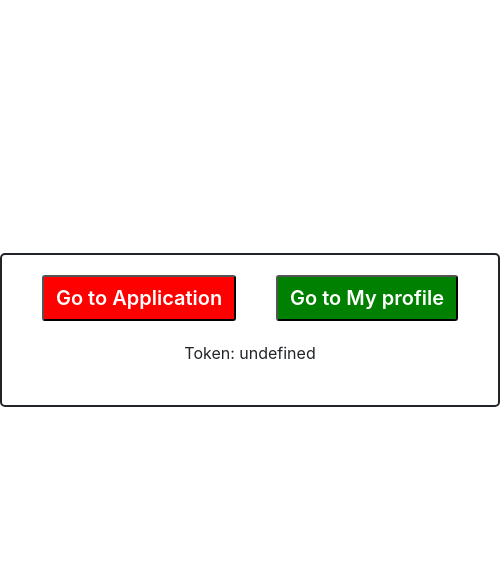
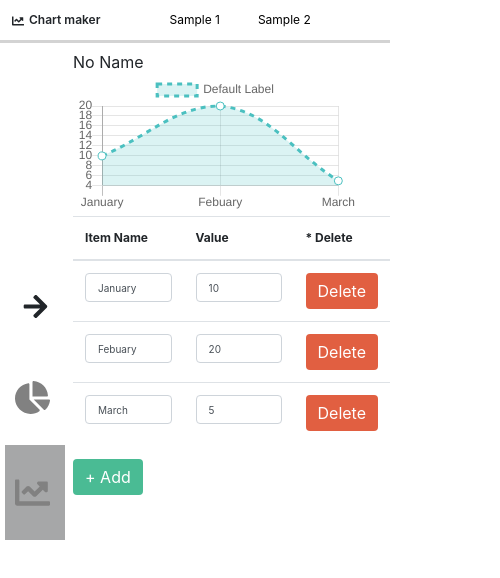
Before and after one commit to DuyNguyenvt/chart-creator, a React app: page / in a window 390 px wide. Shown: the whole page, 500 px wide, since content can reach past the window. Built offline with nearby package versions, Linux system fonts and the light colour scheme.

Commit message:
feat(responsive): mobile version ready

```diff
--- a/src/components/Form/TableInput/index.js
+++ b/src/components/Form/TableInput/index.js
@@ -1,6 +1,6 @@
 import React from "react";
 import styled from "styled-components";
-import PropTypes from "prop-types";
+// import PropTypes from "prop-types";
 import { Input } from "reactstrap";
 
 const Wrapper = styled.div`
@@ -11,7 +11,7 @@ function TableInput(props) {
   const { myProps, ...restProps } = props;
   return (
     <Wrapper>
-      <Input {...restProps} />
+      <Input className="font-xs-i" {...restProps} />
     </Wrapper>
   );
 }
--- a/src/containers/App/index.js
+++ b/src/containers/App/index.js
@@ -10,9 +10,9 @@ function App() {
   return (
     <>
       <Switch>
-        <Route exact path="/" component={TestSeedScreen} />
-        <Route exact path="/author/profile" component={MyProfile} />
-        <Route path="/home" component={Home} />
+        {/* <Route exact path="/" component={TestSeedScreen} />
+        <Route exact path="/author/profile" component={MyProfile} /> */}
+        <Route path="/" component={Home} />
         <Redirect to="/" />
       </Switch>
     </>
--- a/src/containers/Home/components/ChartMaker/ChartForm/index.js
+++ b/src/containers/Home/components/ChartMaker/ChartForm/index.js
@@ -12,7 +12,7 @@ function ChartForm(props) {
   const { currentChart, form, setField, setValues } = props;
 
   return (
-    <Wrapper>
+    <Wrapper className="font-md">
       {currentChart === DEFINE_NAV_CHART_TYPE.SPLINE_CHART.ENUM && (
         <LineChartForm form={form} setField={setField} setValues={setValues} />
       )}
--- a/src/containers/Home/components/ChartMaker/DoughnutChartForm/index.js
+++ b/src/containers/Home/components/ChartMaker/DoughnutChartForm/index.js
@@ -1,5 +1,3 @@
-// ! Notic: i will not use formik to handle this form.
-// ! sHowever, i recommend you guy use formik as it is the best =))
 import React from "react";
 import PropTypes from "prop-types";
 import styled from "styled-components";
@@ -94,13 +92,13 @@ function NewRow(props) {
 
   return (
     <tr>
-      <th scope="row">
+      <td>
         <TableInput
           onChange={handleChangeItemName}
           value={_.get(itemData, "label")}
           placeholder="Add Item Name"
         />
-      </th>
+      </td>
       <td>
         <TableInput
           onChange={handleChangeItemValue}
--- a/src/containers/Home/components/ChartMaker/Header/index.js
+++ b/src/containers/Home/components/ChartMaker/Header/index.js
@@ -12,6 +12,10 @@ const Wrapper = styled.div`
   display: flex;
   align-items: center;
   padding: 0px 12px;
+  /* font-size: 15px;
+  @media (max-width: 500px) {
+    font-size: 11px;
+  } */
 `;
 
 const HeaderTitle = styled.div`
@@ -48,7 +52,7 @@ const NavWrapper = styled.div`
 function Header(props) {
   const { handleNavSample, currentNavItem } = props;
   return (
-    <Wrapper>
+    <Wrapper className="font-md">
       <HeaderTitle>
         <span>
           <FaChartLine />
--- a/src/containers/Home/components/ChartMaker/LineChartForm/index.js
+++ b/src/containers/Home/components/ChartMaker/LineChartForm/index.js
@@ -94,13 +94,13 @@ function NewRow(props) {
 
   return (
     <tr>
-      <th scope="row">
+      <td>
         <TableInput
           onChange={handleChangeItemName}
           value={_.get(itemData, "label")}
           placeholder="Add Item Name"
         />
-      </th>
+      </td>
       <td>
         <TableInput
           onChange={handleChangeItemValue}
--- a/src/containers/Home/index.js
+++ b/src/containers/Home/index.js
@@ -1,14 +1,12 @@
 import React from "react";
 import { Route, Switch, Redirect } from "react-router-dom";
-import "themes/css/App.css";
-import "bootstrap/dist/css/bootstrap.css";
 import ChartMaker from "containers/Home/screens/ChartMaker/Injectable";
 
 function Home() {
   return (
     <>
       <Switch>
-        <Route exact path="/home/chartMaker" component={ChartMaker} />
+        <Route exact path="/" component={ChartMaker} />
         <Redirect to="/" />
       </Switch>
     </>
--- a/src/containers/Home/screens/ChartMaker/index.js
+++ b/src/containers/Home/screens/ChartMaker/index.js
@@ -38,11 +38,18 @@ const MenuBarWrapper = styled.div`
 `;
 
 const ChartWrapper = styled.div`
-  width: 500px;
+  width: 70%;
+  max-width: 500px;
+  @media (max-width: 500px) {
+    width: 90%;
+  }
 `;
 
 const FormWrapper = styled.div`
-  padding: 30px;
+  padding: 20px;
+  @media (max-width: 500px) {
+    padding: 0;
+  }
 `;
 
 class ChartMaker extends React.PureComponent {
@@ -97,7 +104,7 @@ class ChartMaker extends React.PureComponent {
           <Rowx className="h-100">
             <Colx xs={12}>
               <Rowx className="h-100">
-                <Colx xs={1}>
+                <Colx xs={2} md={1}>
                   <MenuBarWrapper
                     onMouseEnter={() => this.handleHoverMenuBar(true)}
                     onMouseLeave={() => this.handleHoverMenuBar(false)}
@@ -109,7 +116,7 @@ class ChartMaker extends React.PureComponent {
                     />
                   </MenuBarWrapper>
                 </Colx>
-                <Colx xs={11}>
+                <Colx xs={10} md={11} className="pl-2">
                   <Rowx>
                     <Colx xs={12}>
                       <ChartWrapper>
--- a/src/index.js
+++ b/src/index.js
@@ -2,6 +2,8 @@ import React from "react";
 import ReactDOM from "react-dom";
 import "./GlobalStyle.css";
 import "./themes/scss/main.scss";
+import "./themes/css/App.css";
+import "bootstrap/dist/css/bootstrap.css";
 import App from "./containers/App/Injectable";
 import { ConnectedRouter } from "connected-react-router";
 import { Provider } from "react-redux";
--- a/src/themes/css/App.css
+++ b/src/themes/css/App.css
@@ -28,6 +28,37 @@
   color: #61dafb;
 }
 
+.font-md {
+  font-size: 15px;
+}
+.font-lg {
+  font-size: 17px;
+}
+.font-xs {
+  font-size: 12px;
+}
+
+@media only screen and (max-width: 600px) {
+  .font-lg {
+    font-size: 15px;
+  }
+  .font-md {
+    font-size: 12px;
+  }
+  .font-xs {
+    font-size: 10px;
+  }
+  .font-lg-i {
+    font-size: 15px !important;
+  }
+  .font-md-i {
+    font-size: 12px !important;
+  }
+  .font-xs-i {
+    font-size: 10px !important;
+  }
+}
+
 @keyframes App-logo-spin {
   from {
     transform: rotate(0deg);
```
Also changed, not shown: src/utils/history.js (+0 -8 lines).
